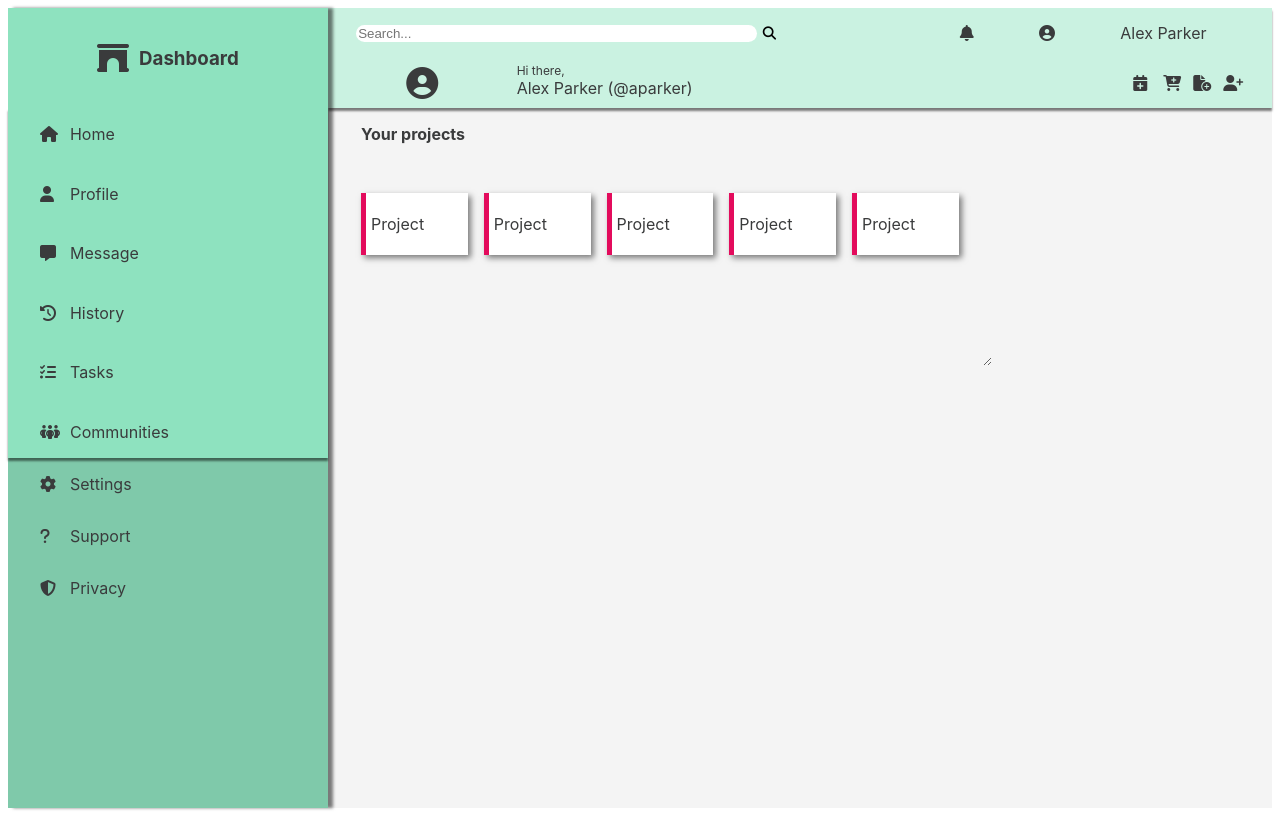
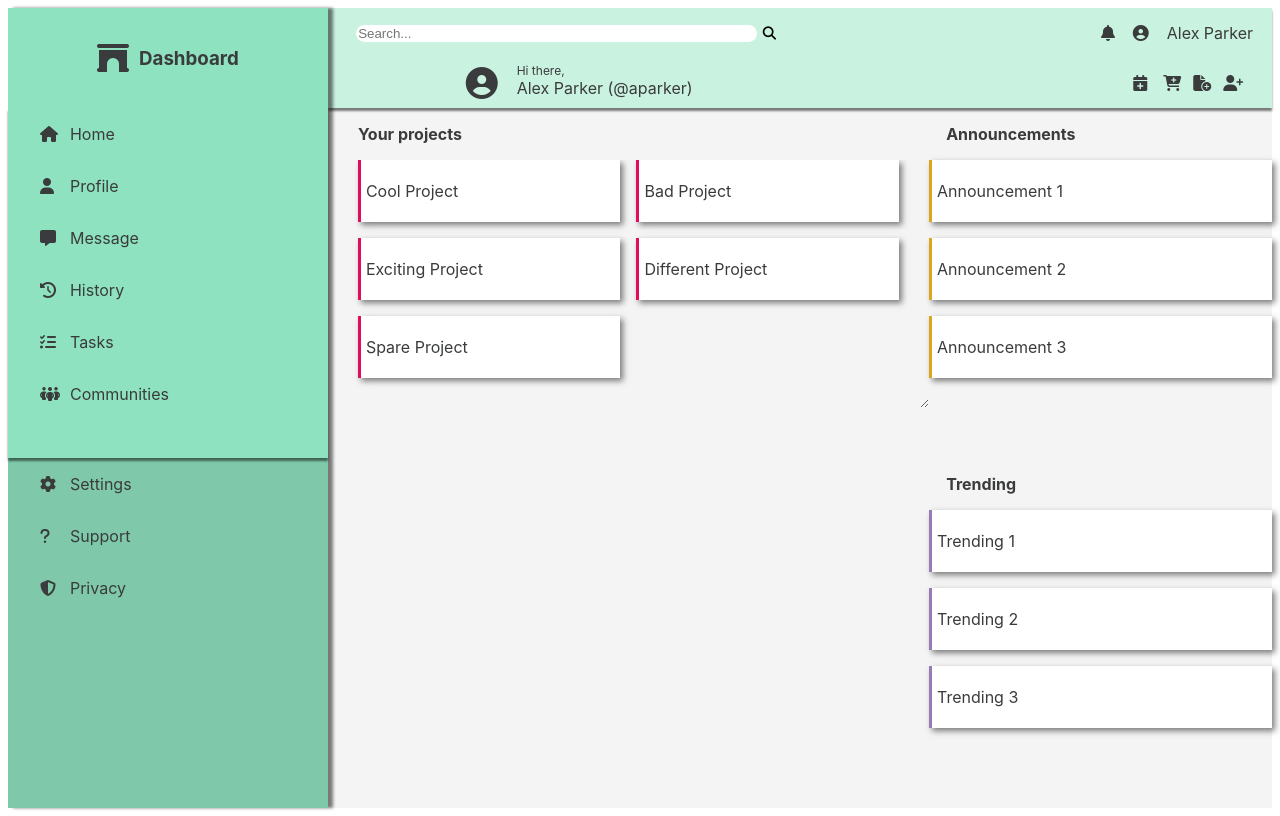
Before and after one commit to parkeralexjm/admin-dashboard-demo, a plain HTML site: page index.html in a window 1280 px wide. Drawn offline with Linux system fonts and the light colour scheme.

Commit message:
Added announcement and trending Added styles and content to each section with highlighting Color’s.

```diff
--- a/index.html
+++ b/index.html
@@ -62,24 +62,49 @@
         <p>Your projects</p>
         <div class="projectsGrid">
           <div class="project1">
-            <p>Project</p>
+            <p class="projectsTitle">Cool Project</p>
           </div>
           <div class="project2">
-            <p>Project</p>
+            <p class="projectsTitle">Bad Project</p>
           </div>
           <div class="project3">
-            <p>Project</p>
+            <p class="projectsTitle">Exciting Project</p>
           </div>
           <div class="project4">
-            <p>Project</p>
+            <p class="projectsTitle">Different Project</p>
           </div>
           <div class="project5">
-            <p>Project</p>
+            <p class="projectsTitle">Spare Project</p>
           </div>
         </div>
       </div>
-      <div class="announcements"></div>
-      <div class="trending"></div>
+      <div class="announcements">
+        <p>Announcements</p>
+        <div class="announcementsGrid">
+          <div>
+            <p class=announcementsTitle">Announcement 1</p>
+          </div>
+          <div>
+            <p class=announcementsTitle">Announcement 2</p>
+          </div>
+          <div>
+            <p class=announcementsTitle">Announcement 3</p>
+          </div>
+        </div>
+      </div>
+      <div class="trending">
+        <p>Trending</p>
+        <div class="trendingGrid">
+          <div>
+            <p class="trendingTitle">Trending 1</p>
+          </div>
+          <div>
+            <p class="trendingTitle">Trending 2</p>
+          </div>
+          <div>
+            <p class="trendingTitle">Trending 3</p>
+          </div>
+        </div>
     </div>
   </body>
 </html>
--- a/style.css
+++ b/style.css
@@ -8,6 +8,7 @@
   --main-theme-text: #3a3b3c;
   --secondary-theme: #f4f4f4;
   --highlight-theme: #e30b5c;
+  --highlight-theme-two: #967bb6;
 }
 
 .container {
@@ -54,7 +55,7 @@
   background-color: var(--main-theme);
   display: flex;
   flex-direction: column;
-  justify-content: space-between;
+  justify-content: start;
   align-items: left;
   padding-left: 10%;
 }
@@ -92,6 +93,13 @@
   margin-left: 5%;
   border: 0;
 }
+
+.searchbar > input:focus {
+  caret-color: var(--highlight-theme);
+  outline: none !important;
+  border: 3px solid var(--highlight-theme);
+}
+
 .searchbar > button {
   border: 0px;
   background: none;
@@ -102,7 +110,12 @@
   grid-area: 1 / 2 / 2 / 3;
   display: flex;
   align-items: center;
-  justify-content: space-evenly;
+  justify-content: right;
+  padding-right: 5%;
+}
+
+.user > i {
+  padding: 0 5% 0 0;
 }
 
 .greeting {
@@ -119,9 +132,9 @@
 
 .greeting > i {
   grid-area: a;
-  margin: 0;
   align-self: center;
-  justify-self: center;
+  justify-self: right;
+  margin-right: 10%;
 }
 
 .greetingGeneric {
@@ -172,9 +185,9 @@
   overflow: auto;
   display: grid;
   gap: 1rem;
-  padding: 5%;
+  padding: 0 5% 5% 5%;
   grid-template-rows: repeat(2, 1fr);
-  grid-template-columns: repeat(auto-fit, minmax(100px, 1fr));
+  grid-template-columns: repeat(auto-fit, minmax(200px, 1fr));
 }
 
 .projectsGrid > div {
@@ -182,12 +195,38 @@
   box-shadow: 3px 3px 6px rgba(0, 0, 0, 0.5);
   padding: 5px;
   text-align: start;
-  border-left: 5px solid var(--highlight-theme);
+  border-left: 3px solid var(--highlight-theme);
 }
 
 .announcements {
   grid-area: 2 / 4 / 3 / 5;
 }
+.announcementsGrid,
+.trendingGrid {
+  display: grid;
+  gap: 1rem;
+  grid-template-rows: repeat(1, 1fr);
+  grid-template-columns: repeat(1, minmax(100px, 1fr));
+}
+
+.announcements > p,
+.trending > p {
+  padding: 0 5%;
+  font-weight: bold;
+}
+
+.announcementsGrid > div,
+.trendingGrid > div {
+  background-color: white;
+  box-shadow: 3px 3px 6px rgba(0, 0, 0, 0.5);
+  padding: 5px;
+  text-align: start;
+  border-left: 3px solid goldenrod;
+}
+
+.trendingGrid > div {
+  border-left: 3px solid var(--highlight-theme-two);
+}
 
 .trending {
   grid-area: 3 / 4 / 4 / 5;
```
Also changed, not shown: .codesandbox/workspace.json (added).
